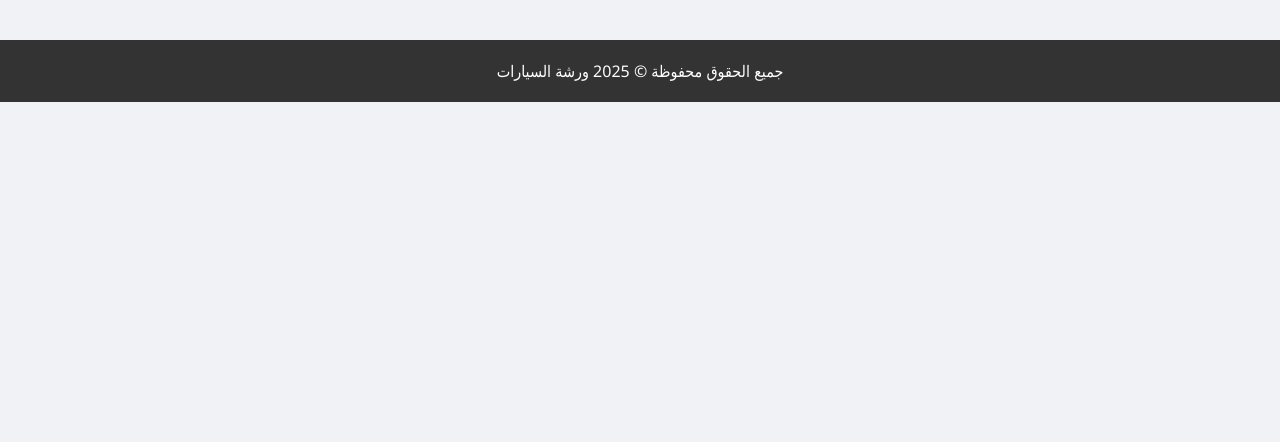
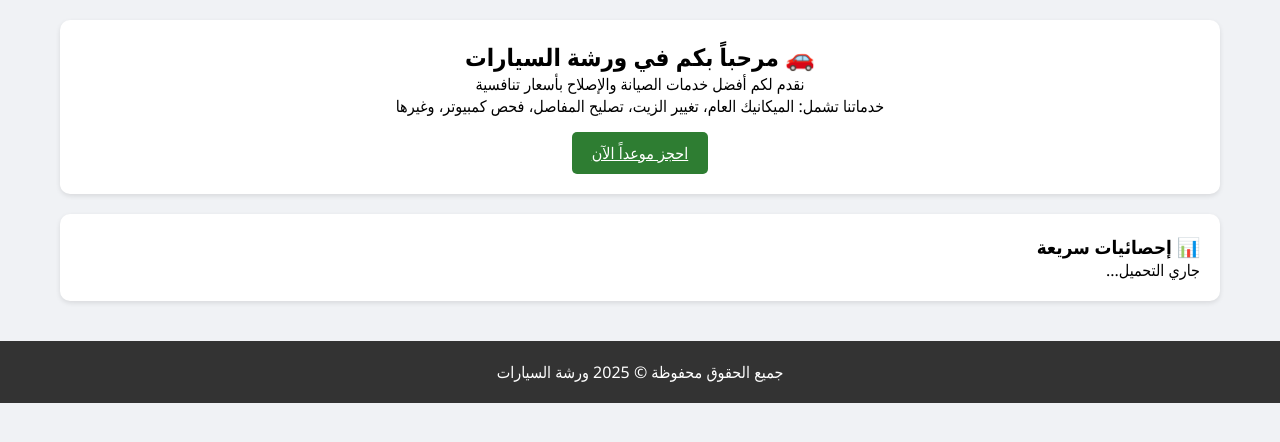
Before and after one commit to benbrahimsaid1997-collab/workshop-web-app, a Flask app: page / in a window 1280 px wide. Shown: the part 68-510 px from the top of the page. Run offline with Flask 3, Linux system fonts and the light colour scheme; data that the repository does not hold is empty.

Commit message:
Refactor index.html to use template inheritance

```diff
--- a/templates/index.html
+++ b/templates/index.html
@@ -1,42 +1,28 @@
-<!DOCTYPE html>
-<html lang="ar" dir="rtl">
-<head>
-    <meta charset="UTF-8">
-    <meta name="viewport" content="width=device-width, initial-scale=1.0">
-    <title>{% block title %}ورشة السيارات{% endblock %}</title>
-    <style>
-        * { margin: 0; padding: 0; box-sizing: border-box; }
-        body { font-family: 'Segoe UI', Tahoma, Geneva, Verdana, sans-serif; background: #f0f2f5; }
-        .navbar { background: #2e7d32; color: white; padding: 15px 20px; display: flex; justify-content: space-between; align-items: center; flex-wrap: wrap; }
-        .navbar h1 { font-size: 1.5rem; }
-        .nav-links { display: flex; gap: 15px; flex-wrap: wrap; }
-        .nav-links a { color: white; text-decoration: none; padding: 8px 15px; border-radius: 5px; transition: background 0.3s; }
-        .nav-links a:hover { background: #1b5e20; }
-        .container { max-width: 1200px; margin: 20px auto; padding: 0 20px; }
-        .card { background: white; border-radius: 10px; padding: 20px; margin-bottom: 20px; box-shadow: 0 2px 5px rgba(0,0,0,0.1); }
-        .btn { background: #2e7d32; color: white; padding: 10px 20px; border: none; border-radius: 5px; cursor: pointer; }
-        .btn:hover { background: #1b5e20; }
-        footer { text-align: center; padding: 20px; background: #333; color: white; margin-top: 40px; }
-        @media (max-width: 768px) { .navbar { flex-direction: column; gap: 10px; } .nav-links { justify-content: center; } }
-    </style>
-</head>
-<body>
-    <nav class="navbar">
-        <h1>🔧 ورشة السيارات</h1>
-        <div class="nav-links">
-            <a href="/">الرئيسية</a>
-            <a href="/garages">المرايب</a>
-            <a href="/posts">المنشورات</a>
-            <a href="/products">المنتجات</a>
-            <a href="/booking">الحجز</a>
-            <a href="/my-notifications">🔔 الإشعارات</a>
-        </div>
-    </nav>
-    <div class="container">
-        {% block content %}{% endblock %}
-    </div>
-    <footer>
-        <p>جميع الحقوق محفوظة © 2025 ورشة السيارات</p>
-    </footer>
-</body>
-</html>
+{% extends "base.html" %}
+{% block title %}الرئيسية{% endblock %}
+{% block content %}
+<div class="card" style="text-align: center;">
+    <h2>🚗 مرحباً بكم في ورشة السيارات</h2>
+    <p>نقدم لكم أفضل خدمات الصيانة والإصلاح بأسعار تنافسية</p>
+    <p>خدماتنا تشمل: الميكانيك العام، تغيير الزيت، تصليح المفاصل، فحص كمبيوتر، وغيرها</p>
+    <a href="/booking" class="btn" style="display: inline-block; margin-top: 15px;">احجز موعداً الآن</a>
+</div>
+<div class="card">
+    <h3>📊 إحصائيات سريعة</h3>
+    <div id="stats">جاري التحميل...</div>
+</div>
+<script>
+fetch('/api/Garage/status')
+    .then(res => res.json())
+    .then(data => {
+        const available = data.filter(g => g.status === 'Available').length;
+        const partial = data.filter(g => g.status === 'Partial').length;
+        const busy = data.filter(g => g.status === 'Busy').length;
+        document.getElementById('stats').innerHTML = `
+            <p>🟢 مرايب شاغرة: ${available}</p>
+            <p>🟡 مرايب جزئية: ${partial}</p>
+            <p>🔴 مرايب مشغولة: ${busy}</p>
+        `;
+    });
+</script>
+{% endblock %}
```
